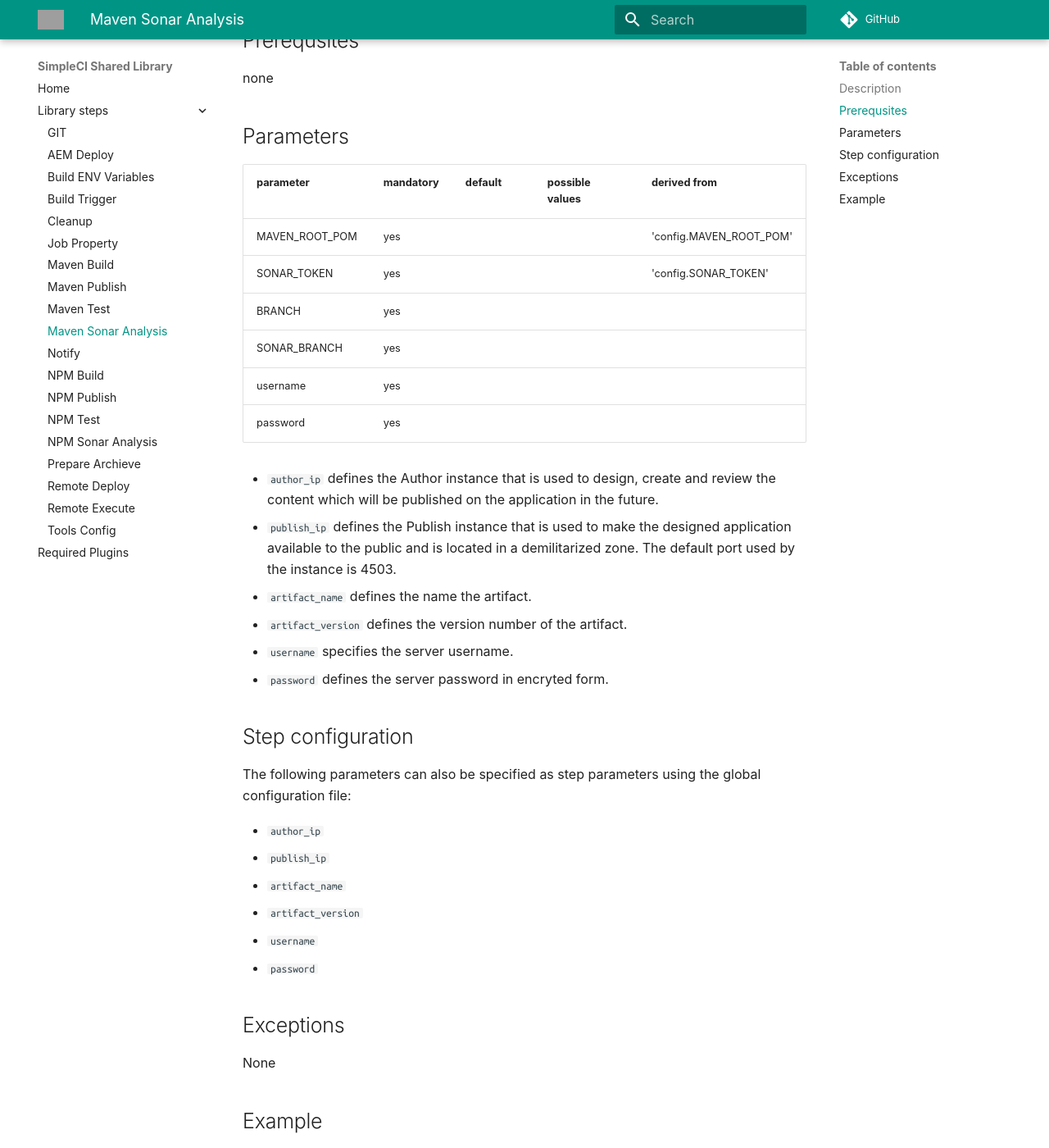
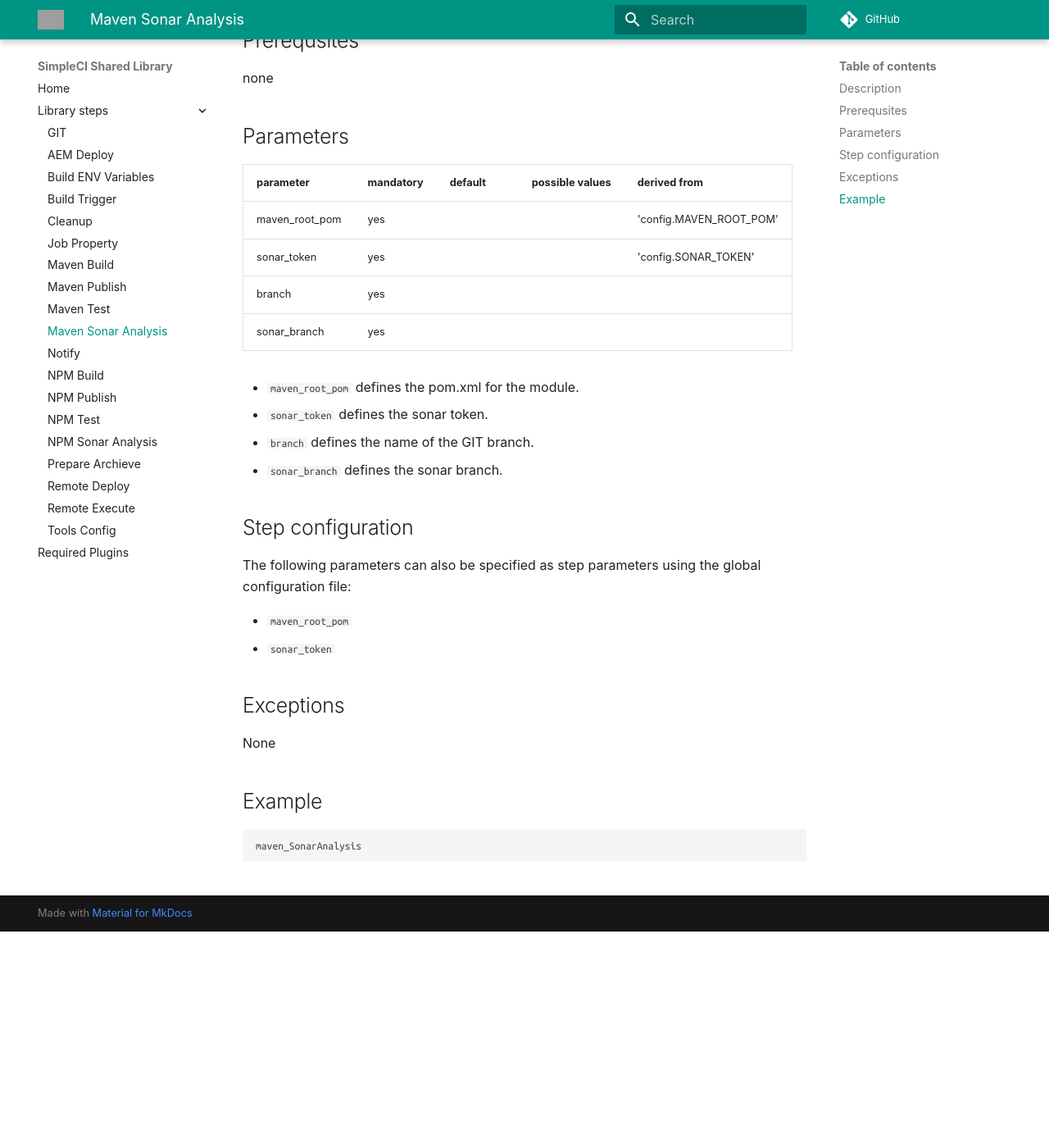
Before and after one commit to devopsnext/simpleci-shared-library, an MkDocs documentation site: the page built from documentation/docs/steps/maven_SonarAnalysis.md, in a window 1280 px wide and 1400 px high, scrolled down 264 px. Shown: the whole window at 82% size. Built offline with MkDocs 1.6.1 and Material for MkDocs 9.7.7, drawn with Linux system fonts in a browser that asks for light colours; some web fonts are replaced; comment, search, counter and statistics services are not loaded; old or Windows-style settings are respelled for this version of MkDocs; grey boxes are pictures that could not be loaded.

Commit message:
Update maven_SonarAnalysis.md

````diff
--- a/documentation/docs/steps/maven_SonarAnalysis.md
+++ b/documentation/docs/steps/maven_SonarAnalysis.md
@@ -10,31 +10,23 @@ none
 
 | parameter | mandatory | default | possible values | derived from |
 | ----------|-----------|---------|-----------------|--------------|
-| MAVEN_ROOT_POM | yes |  |  | 'config.MAVEN_ROOT_POM' |
-| SONAR_TOKEN      | yes |  |  | 'config.SONAR_TOKEN' |
-| BRANCH | yes |  |  |
-| SONAR_BRANCH | yes |  |  |
-| username | yes  |  |   |
-| password | yes |  |   |
+| maven_root_pom | yes |  |  | 'config.MAVEN_ROOT_POM' |
+| sonar_token      | yes |  |  | 'config.SONAR_TOKEN' |
+| branch | yes |  |  |
+| sonar_branch | yes |  |  |
 
 
-* `author_ip` defines the Author instance that is used to design, create and review the content which will be published on the application in the future.
-* `publish_ip` defines the Publish instance that is used to make the designed application available to the public and is located in a demilitarized zone. The default port used by the instance is 4503.
-* `artifact_name` defines the name the artifact.
-* `artifact_version` defines the version number of the artifact.
-* `username` specifies the server username.
-* `password` defines the server password in encryted form.
+* `maven_root_pom` defines the pom.xml for the module.
+* `sonar_token` defines the sonar token.
+* `branch` defines the name of the GIT branch.
+* `sonar_branch` defines the sonar branch.
 
 
 ## Step configuration
 The following parameters can also be specified as step parameters using the global configuration file:
 
-* `author_ip`
-* `publish_ip`
-* `artifact_name`
-* `artifact_version`
-* `username`
-* `password`
+* `maven_root_pom`
+* `sonar_token`
 
 ## Exceptions
 
@@ -43,5 +35,5 @@ None
 ## Example
 
 ```groovy
-aem_Deploy
+maven_SonarAnalysis
 ```
````
